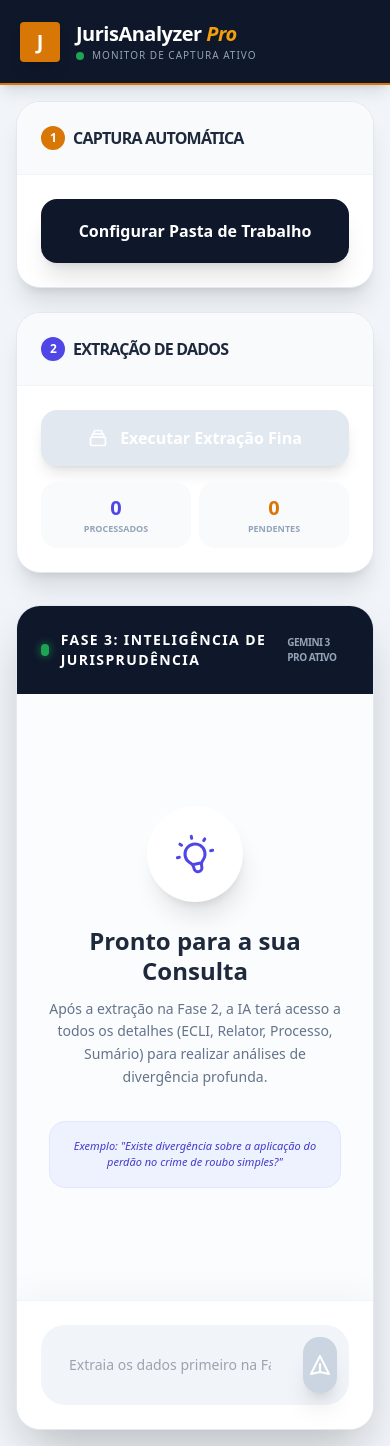
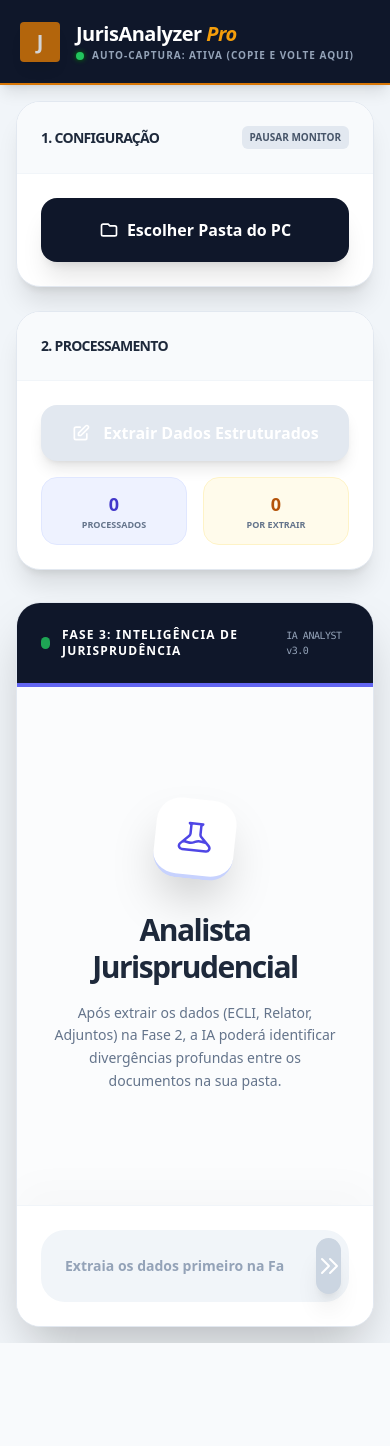
Before and after one commit to amitomj/Captura-ecli, a React (Vite) app: page / in a window 390 px wide. After the commit the page ends 1343 px from the top, so only its background shows below. Built offline with nearby package versions, Linux system fonts and the light colour scheme.

Commit message:
feat: Improve parsing and user feedback
Enhance the `parseCsmHtml` function for more robust ECLI extraction and general parsing.
Introduce a `showNotification` helper in `App.tsx` to provide user feedback on actions like downloading acórdãos, improving the user experience.

```diff
--- a/App.tsx
+++ b/App.tsx
@@ -14,8 +14,8 @@ const App: React.FC = () => {
   const [messages, setMessages] = useState<ChatMessage[]>([]);
   const [userInput, setUserInput] = useState('');
   const [error, setError] = useState<string | null>(null);
+  const [notification, setNotification] = useState<string | null>(null);
   const [isMonitoring, setIsMonitoring] = useState(true);
-  const [clipboardPermission, setClipboardPermission] = useState<'granted' | 'prompt' | 'denied'>('prompt');
   const lastProcessedUrl = useRef<string>('');
 
   const refreshData = useCallback(async () => {
@@ -27,7 +27,11 @@ const App: React.FC = () => {
     }
   }, []);
 
-  // Função central que "assume" o link
+  const showNotification = (msg: string) => {
+    setNotification(msg);
+    setTimeout(() => setNotification(null), 4000);
+  };
+
   const processClipboardLink = useCallback(async (text: string) => {
     if (!text.startsWith('https://jurisprudencia.csm.org.pt/') || text === lastProcessedUrl.current) return;
 
@@ -35,23 +39,22 @@ const App: React.FC = () => {
     setIsLoading(true);
 
     try {
-      // Tenta descarregar o conteúdo bruto (HTML)
+      showNotification(`A descarregar acórdão: ${text.split('/').pop()}`);
       const html = await fetchAcordaoHtml(text);
       const fileName = text.split('/').filter(Boolean).pop()?.replace(/:/g, '_') || `acordao_${Date.now()}`;
 
-      // GUARDA COMO TXT (Fase 1 solicitada)
       await StorageService.saveRawTxt(fileName, html);
       await refreshData();
-      console.log("Link assumido e gravado como .txt:", fileName);
+      showNotification(`Sucesso: Ficheiro ${fileName}.txt guardado na pasta.`);
     } catch (e) {
-      // Fallback para CORS: Se o browser bloquear o download direto
-      const manual = confirm(`Link detetado: ${text}\n\nO site do CSM bloqueou o acesso automático. Deseja colar o conteúdo manualmente para este acórdão?`);
+      const manual = confirm(`Link detectado na área de transferência!\n\nO site do CSM bloqueou o acesso automático (CORS).\n\nLink: ${text}\n\nDeseja colar o conteúdo manualmente?`);
       if (manual) {
-        const htmlContent = prompt("Cole aqui o conteúdo HTML (ou o texto integral) da página do acórdão:");
+        const htmlContent = prompt("Cole o conteúdo HTML da página:");
         if (htmlContent) {
           const fileName = text.split('/').filter(Boolean).pop()?.replace(/:/g, '_') || `acordao_${Date.now()}`;
           await StorageService.saveRawTxt(fileName, htmlContent);
           await refreshData();
+          showNotification(`Ficheiro ${fileName}.txt guardado com conteúdo manual.`);
         }
       }
     } finally {
@@ -59,15 +62,13 @@ const App: React.FC = () => {
     }
   }, [refreshData]);
 
-  // Monitor de Foco: Executa sempre que o utilizador volta à app
   const handleClipboardCheck = useCallback(async () => {
     if (!isMonitoring || !isFolderSelected || isLoading) return;
-
     try {
       const text = await navigator.clipboard.readText();
       await processClipboardLink(text);
     } catch (err) {
-      console.warn("Permissão de clipboard necessária ou erro de leitura.");
+      // Silencioso se não houver permissão ainda
     }
   }, [isMonitoring, isFolderSelected, isLoading, processClipboardLink]);
 
@@ -82,11 +83,6 @@ const App: React.FC = () => {
       setIsFolderSelected(true);
       setStorageMode(result.mode);
       refreshData();
-      // Tenta obter permissão de clipboard logo no início
-      try {
-        const status = await navigator.permissions.query({ name: 'clipboard-read' as any });
-        setClipboardPermission(status.state as any);
-      } catch (e) {}
     }
   };
 
@@ -96,7 +92,6 @@ const App: React.FC = () => {
     try {
       let count = 0;
       for (const file of rawFiles) {
-        // Regra de extração solicitada (Sem IA nesta fase)
         const extraction = parseCsmHtml(file.content, "https://jurisprudencia.csm.org.pt/");
         if (extraction.success && extraction.data) {
           await StorageService.saveProcessedAcordao(extraction.data as Acordao);
@@ -104,7 +99,7 @@ const App: React.FC = () => {
         }
       }
       await refreshData();
-      alert(`Fase 2 Concluída: ${count} acórdãos extraídos e transformados em dados estruturados.`);
+      showNotification(`${count} acórdãos extraídos com sucesso para dados estruturados.`);
     } catch (err) {
       setError("Erro na extração: " + (err as Error).message);
     } finally {
@@ -133,72 +128,66 @@ const App: React.FC = () => {
       <header className="bg-slate-900 text-white p-5 shadow-lg border-b-2 border-amber-600">
         <div className="max-w-7xl mx-auto flex justify-between items-center">
           <div className="flex items-center gap-4">
-            <div className="bg-amber-600 w-10 h-10 rounded flex items-center justify-center font-bold text-xl shadow-lg">J</div>
+            <div className="bg-amber-600 w-10 h-10 rounded flex items-center justify-center font-bold text-xl shadow-lg animate-pulse">J</div>
             <div>
               <h1 className="text-xl font-bold tracking-tight">JurisAnalyzer <span className="text-amber-500 italic">Pro</span></h1>
-              <div className="flex items-center gap-2 text-[10px] text-slate-400 uppercase tracking-widest">
-                <div className={`w-2 h-2 rounded-full ${isMonitoring ? 'bg-green-500 animate-pulse' : 'bg-red-500'}`}></div>
-                Monitor de Captura Ativo
+              <div className="flex items-center gap-2 text-[10px] text-slate-400 uppercase tracking-widest font-bold">
+                <div className={`w-2 h-2 rounded-full ${isMonitoring ? 'bg-green-500 shadow-[0_0_5px_green]' : 'bg-red-500'}`}></div>
+                {isMonitoring ? 'Auto-Captura: Ativa (Copie e volte aqui)' : 'Auto-Captura: Pausada'}
               </div>
             </div>
           </div>
-          <div className="hidden md:flex gap-6 items-center">
-             <div className="text-right">
-                <div className="text-xs font-bold text-slate-300">{rawFiles.length} Ficheiros Brutos</div>
-                <div className="text-[10px] text-amber-500">{acordaos.length} Extrações Concluídas</div>
-             </div>
+          <div className="hidden md:block">
+            <div className="text-right">
+              <div className="text-xs font-bold text-slate-300">Base de Dados Local</div>
+              <div className="text-[10px] text-amber-500 font-mono">{rawFiles.length} TXT / {acordaos.length} JSON</div>
+            </div>
           </div>
         </div>
       </header>
 
-      <main className="flex-1 max-w-7xl mx-auto w-full p-4 md:p-8 grid grid-cols-1 lg:grid-cols-12 gap-8">
+      <main className="flex-1 max-w-7xl mx-auto w-full p-4 md:p-8 grid grid-cols-1 lg:grid-cols-12 gap-8 relative">
 
-        {/* Painel de Controlo */}
+        {/* Lado Esquerdo - Gestão */}
         <div className="lg:col-span-4 space-y-6">
-
           <section className="bg-white rounded-3xl shadow-xl border border-slate-200 overflow-hidden">
-            <div className="bg-slate-50 p-6 border-b border-slate-100">
-              <h2 className="font-black text-slate-800 uppercase tracking-tighter flex items-center gap-2">
-                <span className="bg-amber-600 text-white w-6 h-6 rounded-full flex items-center justify-center text-xs">1</span>
-                Captura Automática
-              </h2>
+            <div className="bg-slate-50 p-6 border-b border-slate-100 flex justify-between items-center">
+              <h2 className="font-black text-slate-800 uppercase tracking-tighter text-sm">1. Configuração</h2>
+              <button onClick={() => setIsMonitoring(!isMonitoring)} className="text-[10px] bg-slate-200 px-2 py-1 rounded-md font-bold text-slate-600 hover:bg-amber-100 hover:text-amber-700 transition">
+                {isMonitoring ? 'PAUSAR MONITOR' : 'ACTIVAR MONITOR'}
+              </button>
             </div>
-            <div className="p-6 space-y-5">
+            <div className="p-6 space-y-4">
               {!isFolderSelected ? (
-                <button onClick={handleSelectFolder} className="w-full bg-slate-900 text-white py-5 rounded-2xl font-bold hover:bg-slate-800 transition-all transform hover:scale-[1.02] shadow-xl">
-                  Configurar Pasta de Trabalho
+                <button onClick={handleSelectFolder} className="w-full bg-slate-900 text-white py-5 rounded-2xl font-bold hover:bg-slate-800 transition-all shadow-xl flex items-center justify-center gap-2">
+                  <svg className="w-5 h-5" fill="none" stroke="currentColor" viewBox="0 0 24 24"><path strokeLinecap="round" strokeLinejoin="round" strokeWidth="2" d="M3 7v10a2 2 0 002 2h14a2 2 0 002-2V9a2 2 0 00-2-2h-6l-2-2H5a2 2 0 00-2 2z" /></svg>
+                  Escolher Pasta do PC
                 </button>
               ) : (
                 <div className="space-y-4">
-                  <div className="p-4 bg-amber-50 rounded-2xl border-2 border-dashed border-amber-200 text-xs text-amber-900 leading-relaxed">
-                    <p className="font-bold mb-1">Fluxo Ativo:</p>
-                    1. Copie o URL no CSM.<br/>
-                    2. Volte a esta aba.<br/>
-                    3. A app grava o .txt automaticamente.
+                  <div className="bg-green-50 p-4 rounded-2xl border border-green-100">
+                    <div className="text-green-800 font-bold text-xs flex items-center gap-2">
+                      <svg className="w-4 h-4" fill="currentColor" viewBox="0 0 20 20"><path fillRule="evenodd" d="M10 18a8 8 0 100-16 8 8 0 000 16zm3.707-9.293a1 1 0 00-1.414-1.414L9 10.586 7.707 9.293a1 1 0 00-1.414 1.414l2 2a1 1 0 001.414 0l4-4z" clipRule="evenodd" /></svg>
+                      Pasta Selecionada e Monitor Ativo
+                    </div>
+                    <p className="text-[10px] text-green-700 mt-2 leading-tight">
+                      Basta copiar o URL no site do CSM e voltar a clicar aqui. A app assume o link e cria o ficheiro .txt automaticamente.
+                    </p>
                   </div>
 
-                  {clipboardPermission !== 'granted' && (
-                    <button
-                      onClick={handleClipboardCheck}
-                      className="w-full text-[10px] bg-slate-100 py-2 rounded-lg text-slate-600 hover:bg-slate-200 transition"
-                    >
-                      Clique aqui para autorizar acesso à Área de Transferência
-                    </button>
-                  )}
-
                   <div className="space-y-2">
-                    <div className="flex justify-between items-center px-1">
-                       <span className="text-[10px] font-bold text-slate-400 uppercase">Recentes (.txt)</span>
-                       <button onClick={refreshData} className="text-[10px] text-indigo-600 hover:underline">Atualizar</button>
+                    <div className="flex justify-between items-center text-[10px] font-black text-slate-400 uppercase tracking-widest">
+                      <span>Últimos TXT Capturados</span>
+                      <span className="bg-slate-200 px-2 rounded-full">{rawFiles.length}</span>
                     </div>
-                    <div className="bg-slate-50 rounded-2xl p-2 max-h-40 overflow-y-auto custom-scrollbar">
+                    <div className="bg-slate-50 rounded-2xl p-2 max-h-48 overflow-y-auto custom-scrollbar border border-slate-100">
                       {rawFiles.length === 0 ? (
-                        <div className="py-8 text-center text-slate-300 text-xs italic">Nenhum link assumido ainda...</div>
+                        <div className="py-10 text-center text-slate-300 text-[11px] italic">Aguardando que copie um link do CSM...</div>
                       ) : (
-                        rawFiles.map((f, i) => (
-                          <div key={i} className="p-2 border-b border-white last:border-0 flex items-center gap-3">
-                            <div className="w-2 h-2 rounded-full bg-amber-400"></div>
-                            <span className="text-[11px] font-medium text-slate-600 truncate">{f.name}</span>
+                        rawFiles.slice().reverse().map((f, i) => (
+                          <div key={i} className="p-2 border-b border-white last:border-0 flex items-center gap-3 animate-in slide-in-from-left duration-300">
+                            <div className="w-2 h-2 rounded-full bg-amber-500"></div>
+                            <span className="text-[11px] font-bold text-slate-600 truncate">{f.name}.txt</span>
                           </div>
                         ))
                       )}
@@ -211,74 +200,67 @@ const App: React.FC = () => {
 
           <section className="bg-white rounded-3xl shadow-xl border border-slate-200 overflow-hidden">
             <div className="bg-slate-50 p-6 border-b border-slate-100">
-              <h2 className="font-black text-slate-800 uppercase tracking-tighter flex items-center gap-2">
-                <span className="bg-indigo-600 text-white w-6 h-6 rounded-full flex items-center justify-center text-xs">2</span>
-                Extração de Dados
-              </h2>
+              <h2 className="font-black text-slate-800 uppercase tracking-tighter text-sm">2. Processamento</h2>
             </div>
             <div className="p-6">
               <button
                 onClick={handleRunExtraction}
                 disabled={rawFiles.length === 0 || isLoading}
-                className="w-full bg-indigo-600 text-white py-4 rounded-2xl font-bold hover:bg-indigo-700 disabled:bg-slate-200 transition-all shadow-lg flex items-center justify-center gap-3"
+                className="w-full bg-indigo-600 text-white py-4 rounded-2xl font-bold hover:bg-indigo-700 disabled:bg-slate-200 transition-all shadow-lg flex items-center justify-center gap-3 active:scale-95"
               >
                 {isLoading ? (
                   <div className="w-5 h-5 border-2 border-white border-t-transparent rounded-full animate-spin"></div>
                 ) : (
-                  <svg className="w-5 h-5" fill="none" stroke="currentColor" viewBox="0 0 24 24"><path strokeLinecap="round" strokeLinejoin="round" strokeWidth="2" d="M19 11H5m14 0a2 2 0 012 2v6a2 2 0 01-2 2H5a2 2 0 01-2-2v-6a2 2 0 012-2m14 0V9a2 2 0 00-2-2M5 11V9a2 2 0 012-2m0 0V5a2 2 0 012-2h6a2 2 0 012 2v2M7 7h10" /></svg>
+                  <svg className="w-5 h-5" fill="none" stroke="currentColor" viewBox="0 0 24 24"><path strokeLinecap="round" strokeLinejoin="round" strokeWidth="2" d="M11 5H6a2 2 0 00-2 2v11a2 2 0 002 2h11a2 2 0 002-2v-5m-1.414-9.414a2 2 0 112.828 2.828L11.828 15H9v-2.828l8.586-8.586z" /></svg>
                 )}
-                Executar Extração Fina
+                Extrair Dados Estruturados
               </button>
-              <div className="mt-4 grid grid-cols-2 gap-2 text-center">
-                <div className="bg-slate-50 p-3 rounded-2xl">
-                  <div className="text-xl font-black text-indigo-600">{acordaos.length}</div>
-                  <div className="text-[9px] font-bold text-slate-400 uppercase">Processados</div>
+              <div className="mt-4 flex gap-4">
+                <div className="flex-1 bg-indigo-50 p-3 rounded-2xl border border-indigo-100 text-center">
+                  <div className="text-lg font-black text-indigo-700">{acordaos.length}</div>
+                  <div className="text-[9px] font-bold text-slate-500 uppercase">Processados</div>
                 </div>
-                <div className="bg-slate-50 p-3 rounded-2xl">
-                  <div className="text-xl font-black text-amber-600">{rawFiles.length - acordaos.length}</div>
-                  <div className="text-[9px] font-bold text-slate-400 uppercase">Pendentes</div>
+                <div className="flex-1 bg-amber-50 p-3 rounded-2xl border border-amber-100 text-center">
+                  <div className="text-lg font-black text-amber-700">{rawFiles.length - acordaos.length}</div>
+                  <div className="text-[9px] font-bold text-slate-500 uppercase">Por Extrair</div>
                 </div>
               </div>
             </div>
           </section>
-
         </div>
 
-        {/* Chatbot Coluna Principal */}
-        <div className="lg:col-span-8 flex flex-col bg-white rounded-3xl shadow-2xl border border-slate-200 overflow-hidden min-h-[700px]">
-          <div className="bg-slate-900 p-6 flex items-center justify-between">
+        {/* Lado Direito - Chatbot IA */}
+        <div className="lg:col-span-8 flex flex-col bg-white rounded-3xl shadow-2xl border border-slate-200 overflow-hidden min-h-[700px] transform transition-all duration-500">
+          <div className="bg-slate-900 p-6 flex items-center justify-between border-b-4 border-indigo-500">
             <div className="flex items-center gap-3">
-              <div className="w-3 h-3 bg-green-500 rounded-full animate-pulse shadow-[0_0_10px_rgba(34,197,94,0.8)]"></div>
-              <h2 className="text-white font-black uppercase tracking-widest text-sm">Fase 3: Inteligência de Jurisprudência</h2>
+              <div className="w-3 h-3 bg-green-500 rounded-full animate-pulse"></div>
+              <h2 className="text-white font-black uppercase tracking-widest text-xs">Fase 3: Inteligência de Jurisprudência</h2>
             </div>
-            <div className="text-slate-400 text-[10px] font-bold uppercase tracking-tighter">
-              Gemini 3 Pro Ativo
+            <div className="text-slate-400 text-[10px] font-mono tracking-tighter">
+              IA ANALYST v3.0
             </div>
           </div>
 
           <div className="flex-1 overflow-y-auto p-8 space-y-8 bg-slate-50/50 custom-scrollbar">
             {messages.length === 0 ? (
-              <div className="h-full flex flex-col items-center justify-center text-center max-w-lg mx-auto py-20">
-                <div className="w-24 h-24 bg-white rounded-full flex items-center justify-center shadow-xl mb-6 transform -rotate-12">
-                   <svg className="w-12 h-12 text-indigo-600" fill="none" stroke="currentColor" viewBox="0 0 24 24"><path strokeLinecap="round" strokeLinejoin="round" strokeWidth="1.5" d="M9.663 17h4.673M12 3v1m6.364 1.636l-.707.707M21 12h-1M4 12H3m3.343-5.657l-.707-.707m2.828 9.9a5 5 0 117.072 0l-.548.547A3.374 3.374 0 0014 18.469V19a2 2 0 11-4 0v-.531c0-.895-.356-1.754-.988-2.386l-.548-.547z" /></svg>
+              <div className="h-full flex flex-col items-center justify-center text-center max-w-lg mx-auto py-20 animate-in fade-in duration-1000">
+                <div className="w-20 h-20 bg-white rounded-3xl flex items-center justify-center shadow-2xl mb-8 transform rotate-6 border-b-4 border-indigo-200">
+                   <svg className="w-10 h-10 text-indigo-600" fill="none" stroke="currentColor" viewBox="0 0 24 24"><path strokeLinecap="round" strokeLinejoin="round" strokeWidth="1.5" d="M19.428 15.428a2 2 0 00-1.022-.547l-2.387-.477a6 6 0 00-3.86.517l-.318.158a6 6 0 01-3.86.517L6.05 15.21a2 2 0 00-1.806.547M8 4h8l-1 1v5.172a2 2 0 00.586 1.414l5 5c1.26 1.26.367 3.414-1.415 3.414H4.828c-1.782 0-2.674-2.154-1.414-3.414l5-5A2 2 0 009 10.172V5L8 4z" /></svg>
                 </div>
-                <h3 className="text-2xl font-black text-slate-800 leading-tight">Pronto para a sua Consulta</h3>
-                <p className="text-slate-500 text-sm mt-3 leading-relaxed">
-                  Após a extração na Fase 2, a IA terá acesso a todos os detalhes (ECLI, Relator, Processo, Sumário) para realizar análises de divergência profunda.
+                <h3 className="text-3xl font-black text-slate-800 leading-tight tracking-tighter">Analista Jurisprudencial</h3>
+                <p className="text-slate-500 text-sm mt-4 leading-relaxed font-medium">
+                  Após extrair os dados (ECLI, Relator, Adjuntos) na Fase 2, a IA poderá identificar divergências profundas entre os documentos na sua pasta.
                 </p>
-                <div className="mt-8 p-4 bg-indigo-50 border border-indigo-100 rounded-2xl text-[11px] text-indigo-700 font-medium italic">
-                  Exemplo: "Existe divergência sobre a aplicação do perdão no crime de roubo simples?"
-                </div>
               </div>
             ) : (
               messages.map((msg, i) => (
-                <div key={i} className={`flex ${msg.role === 'user' ? 'justify-end' : 'justify-start'}`}>
-                  <div className={`max-w-[90%] rounded-3xl p-6 shadow-xl ${
+                <div key={i} className={`flex ${msg.role === 'user' ? 'justify-end' : 'justify-start'} animate-in slide-in-from-bottom-2`}>
+                  <div className={`max-w-[92%] rounded-3xl p-6 shadow-2xl ${
                     msg.role === 'user'
-                      ? 'bg-slate-900 text-white rounded-tr-none border-b-4 border-amber-600'
-                      : 'bg-white border border-slate-200 rounded-tl-none text-slate-800'
+                      ? 'bg-slate-900 text-white rounded-tr-none border-r-4 border-amber-500'
+                      : 'bg-white border border-slate-200 rounded-tl-none text-slate-800 border-l-4 border-indigo-500'
                   }`}>
-                    <div className="serif whitespace-pre-wrap leading-loose text-base">
+                    <div className="serif whitespace-pre-wrap leading-relaxed text-base">
                       {msg.content.split('\n').map((line, idx) => {
                         const linkRegex = /\[([^\]]+)\]\(([^)]+)\)/g;
                         const parts = [];
@@ -286,7 +268,7 @@ const App: React.FC = () => {
                         let match;
                         while ((match = linkRegex.exec(line)) !== null) {
                           parts.push(line.substring(lastIndex, match.index));
-                          parts.push(<a key={match.index} href={match[2]} target="_blank" rel="noopener noreferrer" className="text-amber-600 underline font-black hover:text-amber-700 transition-colors">{match[1]}</a>);
+                          parts.push(<a key={match.index} href={match[2]} target="_blank" rel="noopener noreferrer" className="text-amber-500 underline font-black hover:text-amber-600 transition-colors">{match[1]}</a>);
                           lastIndex = match.index + match[0].length;
                         }
                         parts.push(line.substring(lastIndex));
@@ -299,27 +281,38 @@ const App: React.FC = () => {
             )}
           </div>
 
-          <div className="p-6 bg-white border-t border-slate-100 shadow-[0_-10px_30px_rgba(0,0,0,0.03)]">
-            <div className="flex items-center gap-4 bg-slate-100 p-3 rounded-3xl focus-within:ring-4 focus-within:ring-indigo-100 focus-within:bg-white transition-all">
+          <div className="p-6 bg-white border-t border-slate-100 shadow-[0_-20px_40px_rgba(0,0,0,0.02)]">
+            <div className="flex items-center gap-4 bg-slate-100 p-2 rounded-3xl focus-within:ring-4 focus-within:ring-indigo-100 focus-within:bg-white transition-all">
               <input
                 type="text"
                 value={userInput}
                 onChange={(e) => setUserInput(e.target.value)}
                 onKeyDown={(e) => e.key === 'Enter' && handleSendMessage()}
-                placeholder={acordaos.length > 0 ? "Descreva o tema para análise jurisprudencial..." : "Extraia os dados primeiro na Fase 2..."}
-                className="flex-1 bg-transparent border-none outline-none px-4 py-2 text-slate-700 text-sm font-medium"
+                placeholder={acordaos.length > 0 ? "Ex: Existe divergência sobre o roubo simples?" : "Extraia os dados primeiro na Fase 2..."}
+                className="flex-1 bg-transparent border-none outline-none px-4 py-3 text-slate-700 text-sm font-bold placeholder:text-slate-400"
                 disabled={acordaos.length === 0 || isLoading}
               />
               <button
                 onClick={handleSendMessage}
                 disabled={isLoading || !userInput.trim() || acordaos.length === 0}
-                className="bg-indigo-600 text-white w-14 h-14 rounded-2xl hover:bg-indigo-700 disabled:bg-slate-300 transition-all shadow-xl flex items-center justify-center transform active:scale-95"
+                className="bg-indigo-600 text-white w-14 h-14 rounded-2xl hover:bg-indigo-700 disabled:bg-slate-300 transition-all shadow-xl flex items-center justify-center transform active:scale-90"
               >
-                <svg className="w-6 h-6" fill="none" stroke="currentColor" viewBox="0 0 24 24"><path strokeLinecap="round" strokeLinejoin="round" strokeWidth="2" d="M12 19l9 2-9-18-9 18 9-2zm0 0v-8" /></svg>
+                <svg className="w-6 h-6" fill="none" stroke="currentColor" viewBox="0 0 24 24"><path strokeLinecap="round" strokeLinejoin="round" strokeWidth="2" d="M13 5l7 7-7 7M5 5l7 7-7 7" /></svg>
               </button>
             </div>
           </div>
         </div>
+
+        {/* Notificações Flutuantes (Toasts) */}
+        {notification && (
+          <div className="fixed top-10 left-1/2 -translate-x-1/2 bg-slate-900 text-white px-6 py-4 rounded-full shadow-2xl flex items-center gap-4 z-[100] border-2 border-amber-500 animate-in fade-in slide-in-from-top-10 duration-300">
+            <div className="bg-amber-500 p-1 rounded-full animate-bounce">
+              <svg className="w-4 h-4 text-slate-900" fill="currentColor" viewBox="0 0 20 20"><path fillRule="evenodd" d="M16.707 5.293a1 1 0 010 1.414l-8 8a1 1 0 01-1.414 0l-4-4a1 1 0 011.414-1.414L8 12.586l7.293-7.293a1 1 0 011.414 0z" clipRule="evenodd" /></svg>
+            </div>
+            <span className="text-xs font-black uppercase tracking-widest">{notification}</span>
+          </div>
+        )}
+
       </main>
 
       {error && (
```
Also changed, not shown: services/parserService.ts (+27 -21 lines).
